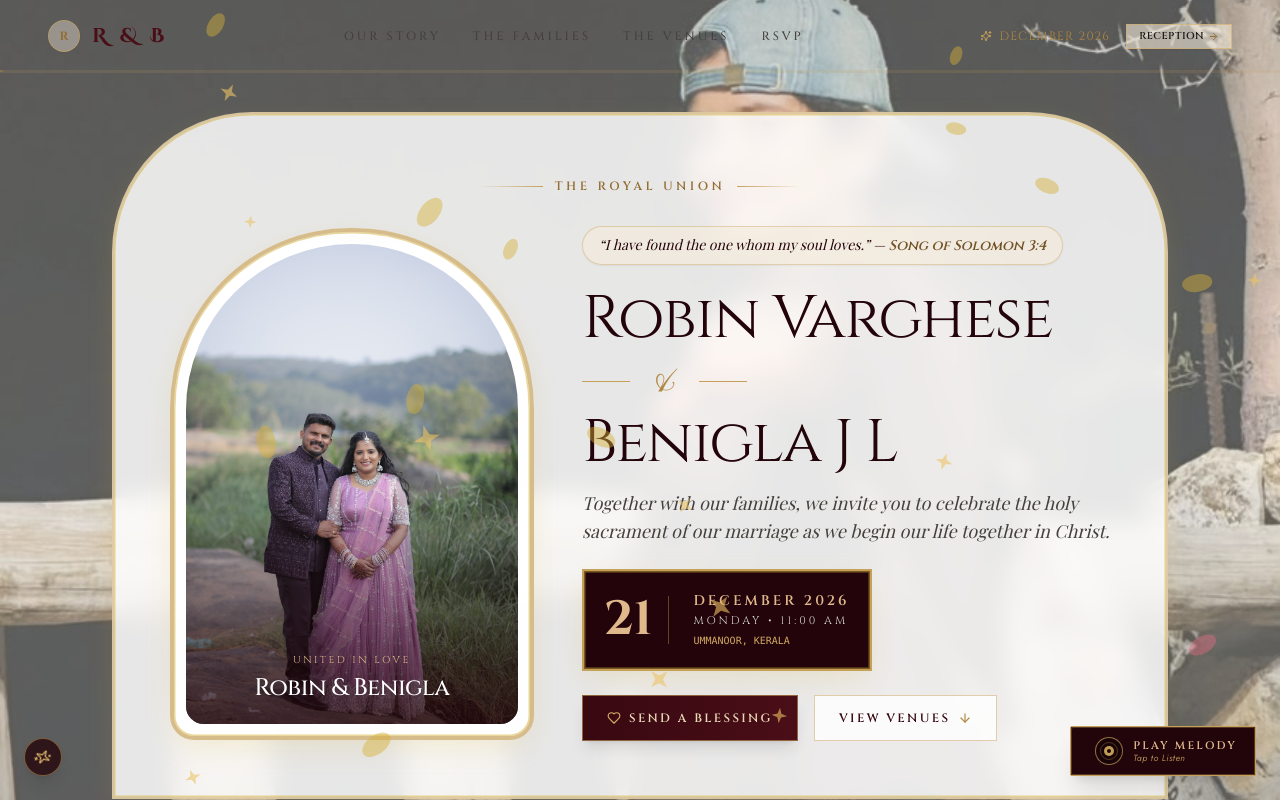
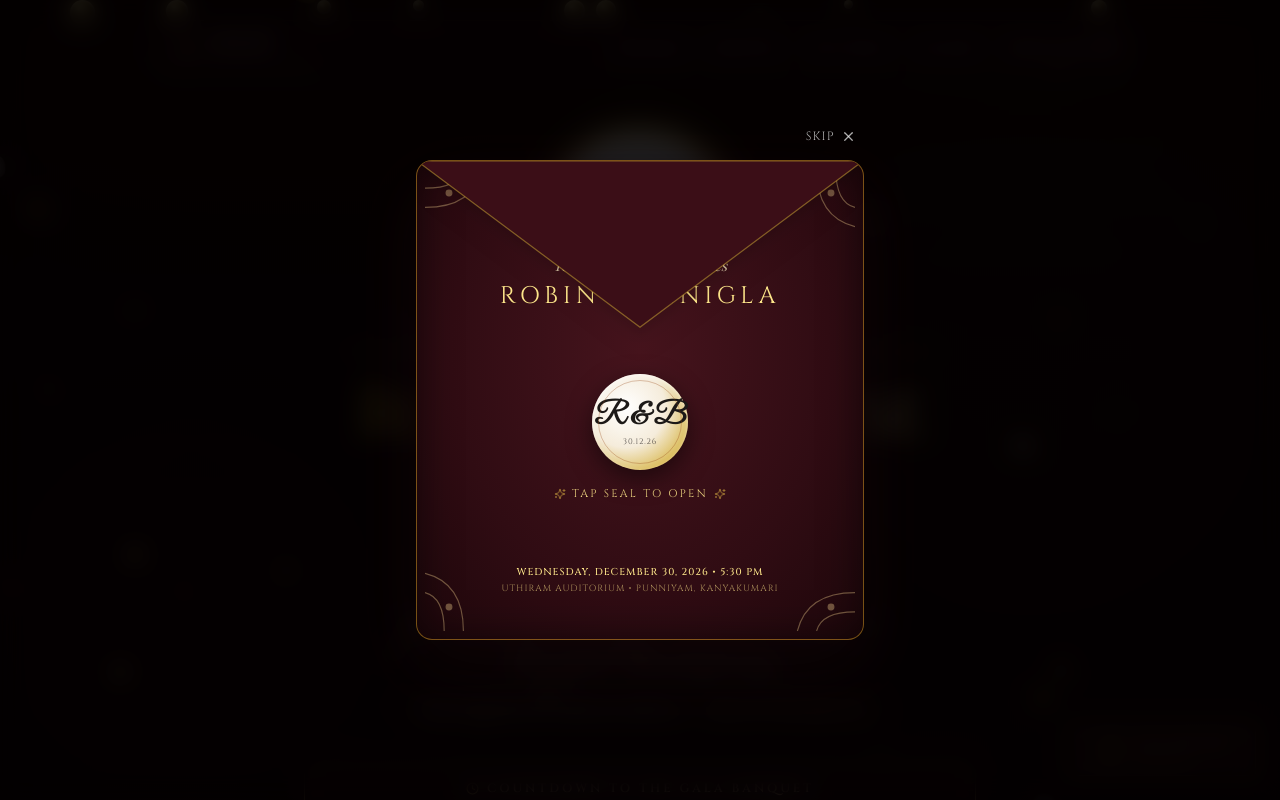
Before and after one commit to Akhilrs-RS/wed, a React (Vite) app in the folder frontend/: page / in a window 1280 px wide. Shown: the top 800 px of the page. Built offline with nearby package versions, Linux system fonts and the light colour scheme; a web font is replaced by a local one.

Commit message:
Comment out other pages and set Grand Gala Reception page as default on load

```diff
--- a/frontend/src/App.jsx
+++ b/frontend/src/App.jsx
@@ -1,5 +1,5 @@
 import React, { useState, useEffect } from 'react';
-import MainWeddingApp from './pages/MainWeddingApp';
+// import MainWeddingApp from './pages/MainWeddingApp';
 import ReceptionApp from './pages/ReceptionApp';
 
 export default function App() {
@@ -27,6 +27,11 @@ export default function App() {
     }
   };
 
+  // Grand Gala Reception page rendered directly on initial load
+  return <ReceptionApp navigate={navigate} />;
+
+  /*
+  // PREVIOUS MULTI-PAGE ROUTER (Commented out - can be re-enabled anytime)
   const isReception = currentPath.toLowerCase().startsWith('/reception');
 
   if (isReception) {
@@ -34,4 +39,5 @@ export default function App() {
   }
 
   return <MainWeddingApp navigate={navigate} />;
+  */
 }
--- a/frontend/src/components/reception/GalaFooter.jsx
+++ b/frontend/src/components/reception/GalaFooter.jsx
@@ -42,7 +42,7 @@ export default function GalaFooter({ navigate, onOpenEnvelope }) {
           </div>
         )}
 
-        {/* Navigation back to Holy Matrimony */}
+        {/* Navigation back to Holy Matrimony (Commented out for reception-only site)
         <div className="pt-4">
           <button
             onClick={() => navigate('/')}
@@ -52,6 +52,7 @@ export default function GalaFooter({ navigate, onOpenEnvelope }) {
             <span>VIEW CHURCH MATRIMONY INVITATION (DEC 21)</span>
           </button>
         </div>
+        */}
 
         {/* Copyright */}
         <div className="pt-8 border-t border-gold-500/20 text-[10px] text-stone-500 font-mono tracking-wider">
--- a/frontend/src/components/reception/GalaNavbar.jsx
+++ b/frontend/src/components/reception/GalaNavbar.jsx
@@ -90,7 +90,7 @@ export default function GalaNavbar({ navigate }) {
           })}
         </nav>
 
-        {/* Right Action: Church Wedding Crosslink */}
+        {/* Right Action: Church Wedding Crosslink (Commented out for reception-only site)
         <div className="hidden lg:flex items-center space-x-3">
           {navigate && (
             <button
@@ -103,6 +103,7 @@ export default function GalaNavbar({ navigate }) {
             </button>
           )}
         </div>
+        */}
 
         {/* Mobile Menu Button */}
         <button
@@ -129,6 +130,7 @@ export default function GalaNavbar({ navigate }) {
               </a>
             ))}
 
+            {/* Church wedding crosslink commented out for reception-only site
             {navigate && (
               <div className="pt-3 border-t border-gold-500/30">
                 <button
@@ -142,6 +144,7 @@ export default function GalaNavbar({ navigate }) {
                 </button>
               </div>
             )}
+            */}
           </div>
         </div>
       )}
--- a/frontend/src/pages/MainWeddingApp.jsx
+++ b/frontend/src/pages/MainWeddingApp.jsx
@@ -1,3 +1,10 @@
+/*
+ * NOTE: MainWeddingApp (Church Wedding Page) is currently commented out as requested.
+ * The website currently defaults directly to ReceptionApp (Grand Gala Reception).
+ * All code below is completely preserved and ready to be un-commented whenever needed.
+ */
+
+/*
 import React from 'react';
 import Navbar from '../components/Navbar';
 import Hero from '../components/Hero';
@@ -13,9 +20,6 @@ import PetalCanvas from '../components/common/PetalCanvas';
 export default function MainWeddingApp({ navigate }) {
   return (
     <div className="relative min-h-screen text-stone-900 font-sans selection:bg-gold-500/20 selection:text-imperial-900 overflow-x-hidden">
-      {/* =========================================================================
-          HIGH VISIBILITY FIXED BACKGROUND (bd.jpg) WITH FACE-ALIGNED POSITIONING
-         ========================================================================= */}
       <div className="fixed inset-0 z-0 pointer-events-none">
         <img
           src="/images/bd.jpg"
@@ -26,40 +30,28 @@ export default function MainWeddingApp({ navigate }) {
         <div className="absolute inset-0 bg-[#FAF7F2]/35 pointer-events-none" />
       </div>
 
-      {/* Interactive Floating Petals & Gold Dust Canvas */}
       <PetalCanvas />
 
-      {/* Main Content Layer */}
       <div className="relative z-10">
-        {/* Sticky Header / Monogram Navigation */}
         <Navbar navigate={navigate} />
 
         <main>
-          {/* Hero Section with Prominent bb.jpg Arch Showcase */}
           <Hero />
-
-          {/* Story & Bride-Groom Portrait (s.jpg) */}
           <OurStory />
-
-          {/* Dedicated Parents & Family Blessings Section */}
           <FamilyBlessings />
-
-          {/* Live Wedding Day Countdown */}
           <Countdown />
-
-          {/* The Day: Church Holy Matrimony & Reception Auditorium */}
           <TheDay />
-
-          {/* Interactive RSVP & Blessings Guestbook */}
           <RSVP />
         </main>
 
-        {/* Floating Audio Player */}
         <AudioPlayer />
-
-        {/* Footer */}
         <Footer navigate={navigate} />
       </div>
     </div>
   );
 }
+*/
+
+export default function MainWeddingApp() {
+  return null;
+}
```
